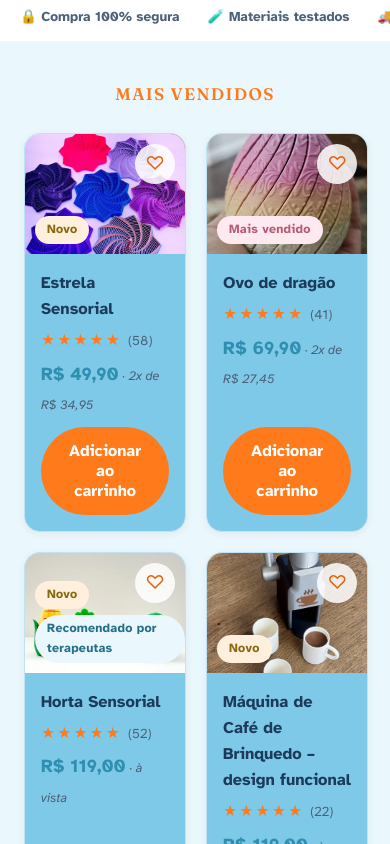
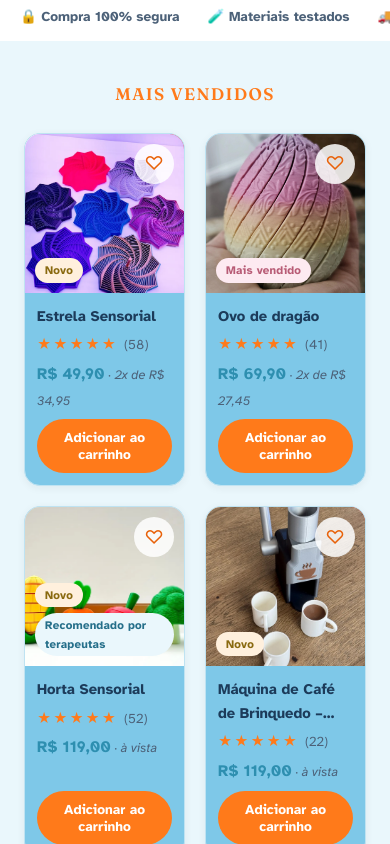
Before and after one commit to leozhxl/bincasente, a React (Vite) app: page / in a window 390 px wide. Shown: the part 1140-1984 px from the top of the page. Built offline with nearby package versions, Linux system fonts and the light colour scheme.

Commit message:
Make product cards more compact and square on mobile

```diff
--- a/src/components/ProductCard.css
+++ b/src/components/ProductCard.css
@@ -131,3 +131,41 @@
 .product-card-body .btn {
   margin-top: auto;
 }
+
+@media (max-width: 560px) {
+  .product-card-media {
+    aspect-ratio: 1 / 1;
+  }
+
+  .product-card-badges {
+    max-width: calc(100% - 20px);
+  }
+
+  .product-card-badges .badge {
+    padding: 3px 10px;
+    font-size: 0.72rem;
+  }
+
+  .product-card-body {
+    padding: 12px;
+    gap: 6px;
+  }
+
+  .product-card-name {
+    font-size: 0.92rem;
+    display: -webkit-box;
+    -webkit-line-clamp: 2;
+    -webkit-box-orient: vertical;
+    overflow: hidden;
+  }
+
+  .product-card-price {
+    font-size: 1rem;
+  }
+
+  .product-card-body .btn {
+    min-height: 40px;
+    padding: 8px 16px;
+    font-size: 0.85rem;
+  }
+}
```
